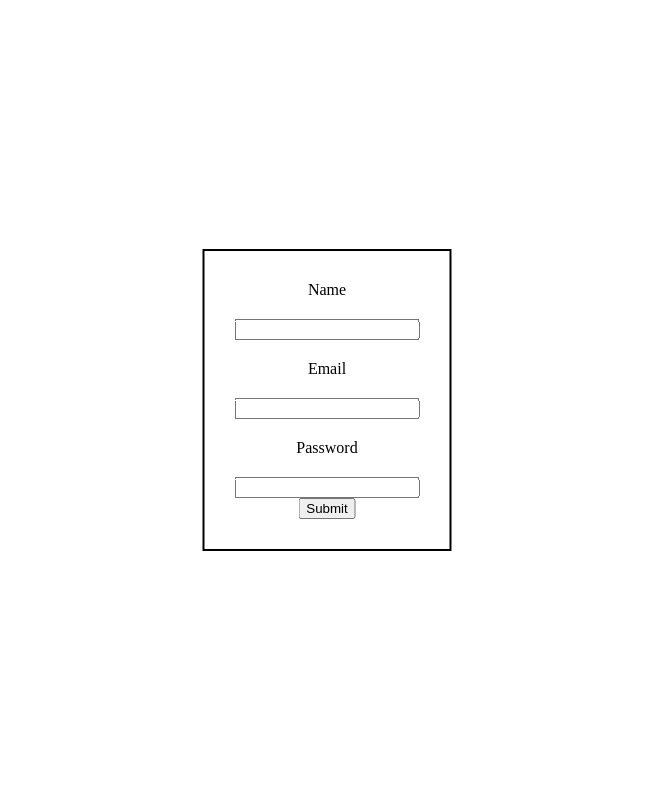
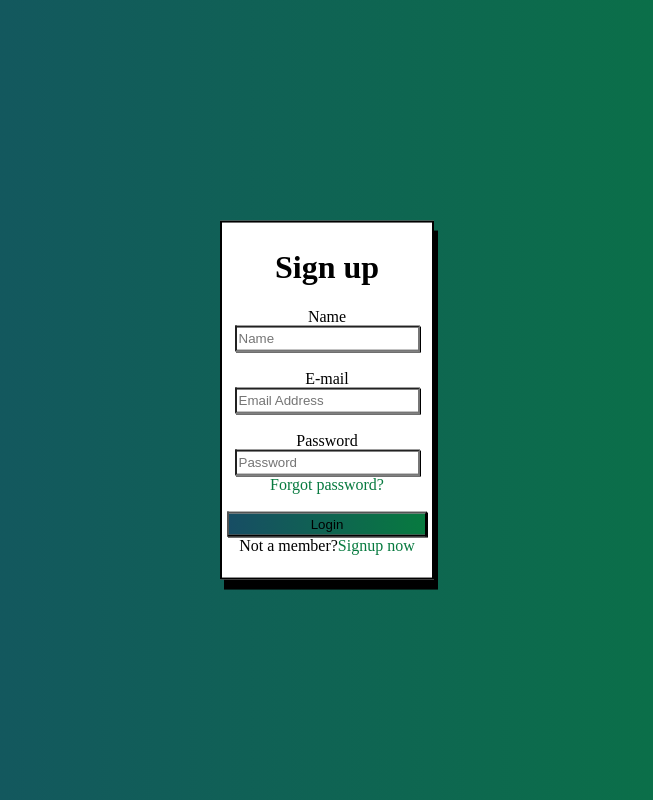
Before and after one commit to Yash-Bavishi/blog, a React (Create React App) app in the folder front-end/: page /login in a window 1280 px wide. Shown: the whole page, without its empty margins (313-966 px from the left). Built offline with nearby package versions, Linux system fonts and the light colour scheme.

Commit message:
login page integration complete

```diff
--- a/front-end/src/components/Login.jsx
+++ b/front-end/src/components/Login.jsx
@@ -39,10 +39,7 @@ function Login() {
 
   //<form action="http://localhost:5000/api/user" method="POST" className="sign-up" >
 
-
-  return (
-    <div className="login-page">
-      <form action="" className="sign-up">
+  /*<form action="" className="sign-up">
     <label htmlFor="Name">Name</label>
     <input type="text" name="name" id="name" />
     <label htmlFor="email">Email</label>
@@ -51,7 +48,40 @@ function Login() {
     <input type="password" name="password" id="password" />
   </form>
   <button onClick={authenticate}>Submit</button>
+  */
+
+  return (
+    <div className="login-color">
+      <div className="login-page">
+
+        <h1>Sign up</h1>
+        <form action="#" method="post">
+          <div>
+            Name<br />
+            <input type="text" name="fname" placeholder="Name" /><br />
+          </div><br />
+          <div>
+            E-mail<br />
+            <input type="email" name="email" placeholder="Email Address" /><br /><br />
+          </div>
+          <div>
+            Password<br />
+            <input type="password" name="password" placeholder="Password" /><br />
+          </div>
+          <a href="#">Forgot password?</a><br />
+          <br />
+          <input className="button" type="button" value="Login" />
+          <div className="signup-link">
+            Not a member?
+
+            <a href="#" target="_blank" rel="noopener noreferrer">Signup now</a>
+          </div>
+
+          <br />
+
+        </form>
       </div >
+    </div>
   )
 }
 
--- a/front-end/src/index.css
+++ b/front-end/src/index.css
@@ -241,3 +241,36 @@ code {
   flex-direction: column;
   gap: 20px;
 }
+
+.login-page {
+  margin: auto;
+  padding: 5px;
+  max-width: 250px;
+  height: auto;
+  background-color: white;
+  text-align: center;
+  box-shadow: 4px 10px black;
+}
+
+.button {
+  height: 25px;
+  width: 200px;
+ background-image: -webkit-linear-gradient(left, rgb(23, 77, 100), rgb(7, 122, 63));
+}
+
+input{
+    box-shadow: 1px 1px;
+    height: 20px;
+}
+
+a{
+    color: rgb(7, 122, 63);
+    text-decoration: none;
+}
+
+.login-color {
+  width: 100vw;
+  height: 100vh;
+  background: rgb(2,0,36);
+  background: linear-gradient(90deg, rgb(23, 77, 104) 0%, rgb(7, 122, 63));
+}
```
Also changed, not shown: 2 other files (tests, documents, lock files or other folders). Lines whose indentation alone changed are shown as unchanged.
